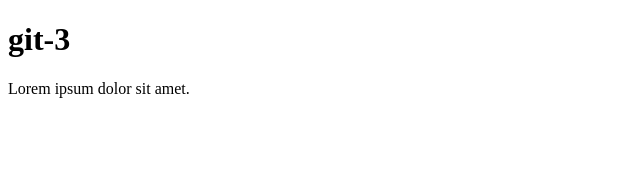
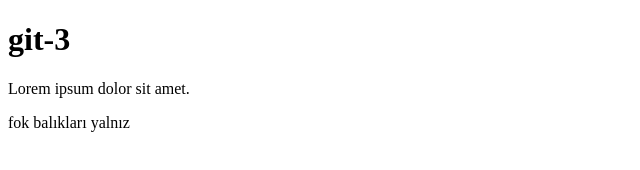
Before and after one commit to Kenann08/vscode, a plain HTML site: page index.html in a window 1280 px wide. Shown: the whole page, without its empty margins (0-640 px from the left). Drawn offline with Linux system fonts and the light colour scheme.

Commit message:
fok balıkları eklendi

```diff
--- a/index.html
+++ b/index.html
@@ -8,5 +8,6 @@
 <body>
     <h1>git-3</h1>
     <p>Lorem ipsum dolor sit amet.</p>
+    <p>fok balıkları yalnız</p>
 </body>
 </html>
```
